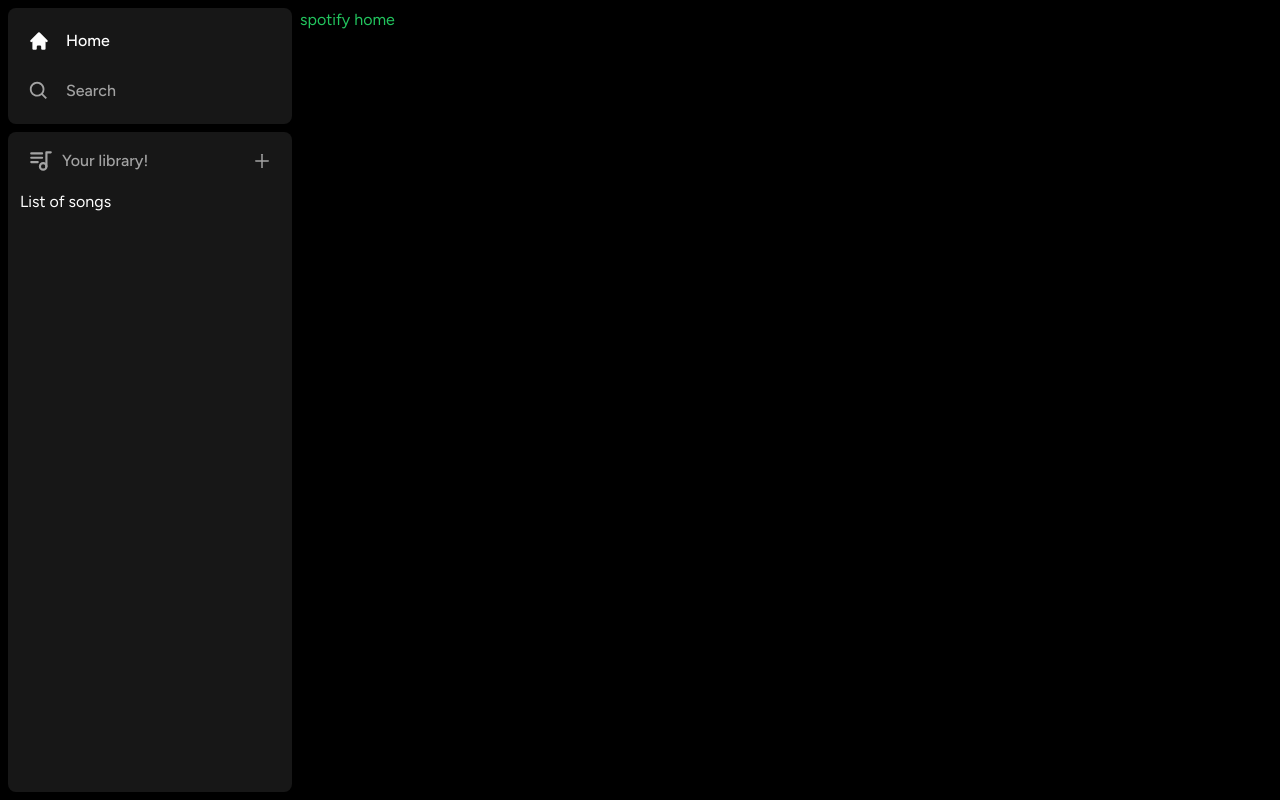
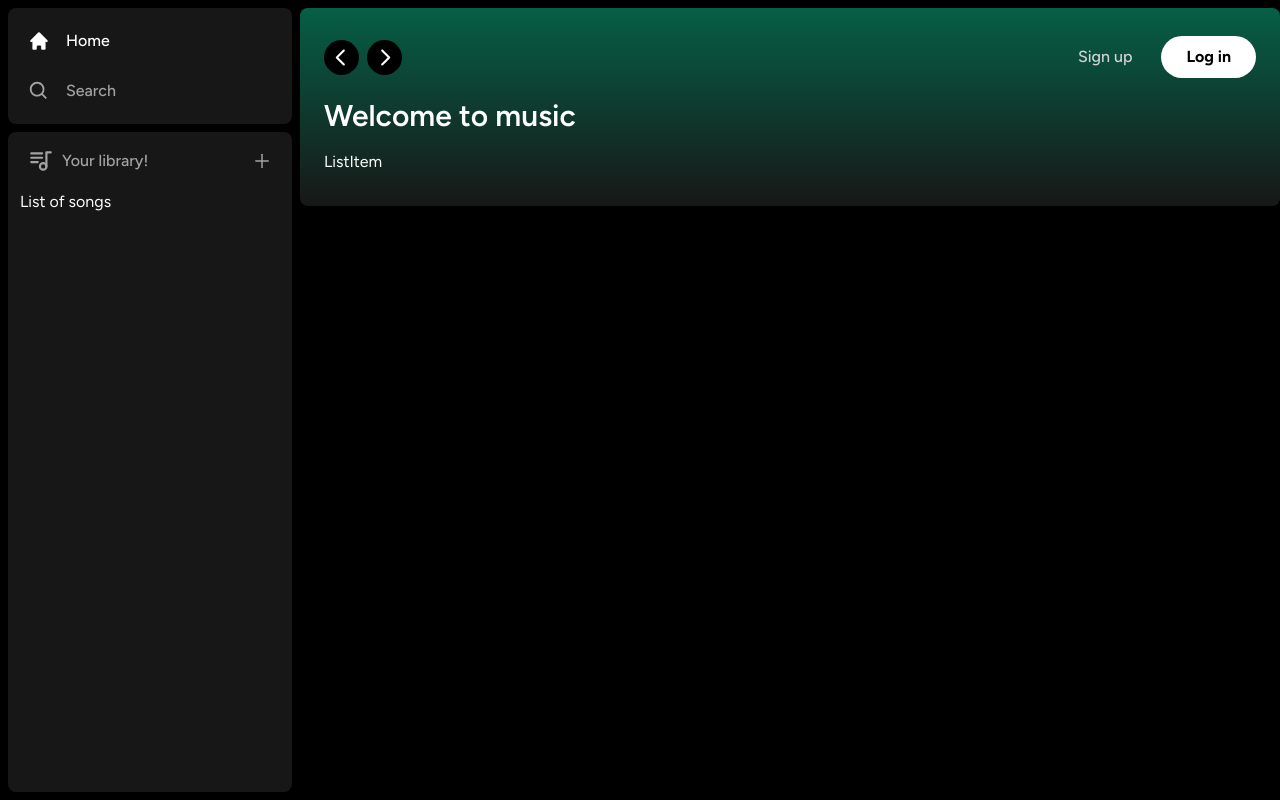
Before and after one commit to ahmadjafari86/spotify-clone, a Next.js app: page / in a window 1280 px wide. Built offline with nearby package versions, Linux system fonts and the light colour scheme.

Commit message:
feat: header

```diff
--- a/app/(site)/page.tsx
+++ b/app/(site)/page.tsx
@@ -1,8 +1,21 @@
+import Header from "@/components/Header";
+import ListItem from "@/components/ListItem";
 
 export default function Home() {
   return (
     <main>
-      <h2 className=' text-green-500'>spotify home</h2>
+      <h2 className="bg-neutral-900 rounded-lg h-full w-full overflow-hidden overflow-y-auto">
+        <Header>
+          <div className="mb-2">
+            <h1 className=" text-white text-3xl font-semibold">
+              Welcome to music
+            </h1>
+            <div className="gird grid-cols-1 sm:grid-cols-2 xl:grid-cols-3 2xl:grid-cols-4 gap-3 mt-4">
+              <ListItem />
+            </div>
+          </div>
+        </Header>
+      </h2>
     </main>
-  )
+  );
 }
--- /dev/null
+++ b/components/Button.tsx
@@ -0,0 +1,27 @@
+import { forwardRef } from "react";
+import { twMerge } from "tailwind-merge";
+
+interface ButtonProps extends React.ButtonHTMLAttributes<HTMLButtonElement> {}
+
+const Button = forwardRef<HTMLButtonElement, ButtonProps>(
+  ({ children, className, disabled, type = "button", ...props }, ref) => {
+    return (
+      <button
+        className={twMerge(
+          "w-full rounded-full bg-green-500 border border-transparent px-3 py-3 text-black font-bold disabled:cursor-not-allowed disabled:opacity-50 hover:opacity-75 transition",
+          className
+        )}
+        type={type}
+        disabled={disabled}
+        ref={ref}
+        {...props}
+      >
+        {children}
+      </button>
+    );
+  }
+);
+
+Button.displayName = "Button";
+
+export default Button;
--- /dev/null
+++ b/components/Header.tsx
@@ -0,0 +1,73 @@
+"use client";
+
+import { useRouter } from "next/navigation";
+import { twMerge } from "tailwind-merge";
+import { RxCaretLeft, RxCaretRight } from "react-icons/rx";
+import { HiHome } from "react-icons/hi";
+import { BiSearch } from "react-icons/bi";
+import Button from "./Button";
+
+interface HeaderProps {
+  children: React.ReactNode;
+  className?: string;
+}
+
+const Header: React.FC<HeaderProps> = ({ children, className }) => {
+  const router = useRouter();
+  const handleLogout = () => {
+    // handle logout here
+  };
+  return (
+    <div
+      className={twMerge(
+        "h-fit bg-gradient-to-b from-emerald-800 p-6",
+        className
+      )}
+    >
+      <div className="flex items-center justify-between w-full mb-4">
+        <div className="hidden md:flex items-center gap-x-2">
+          <button
+            className="flex items-center justify-center rounded-full bg-black hover:opacity-75 transition"
+            onClick={() => router.back()}
+          >
+            <RxCaretLeft className="text-white" size={35} />
+          </button>
+          <button
+            className="flex items-center justify-center rounded-full bg-black hover:opacity-75 transition"
+            onClick={() => router.forward()}
+          >
+            <RxCaretRight className="text-white" size={35} />
+          </button>
+        </div>
+        <div className="flex md:hidden items-center gap-x-2">
+          <button className="flex items-center justify-center rounded-full p-2 bg-white hover:opacity-75 transition">
+            <HiHome className="text-black" size={20} />
+          </button>
+          <button className="flex items-center justify-center rounded-full p-2 bg-white hover:opacity-75 transition">
+            <BiSearch className="text-black" size={20} />
+          </button>
+        </div>
+        <div className="flex items-center justify-center gap-x-4">
+          <>
+            <div>
+              <Button
+                className=" bg-transparent text-neutral-300 font-medium"
+                onClick={() => {}}
+              >
+                Sign up
+              </Button>
+            </div>
+            <div>
+              <Button className=" bg-white px-6 py-2" onClick={() => {}}>
+                Log in
+              </Button>
+            </div>
+          </>
+        </div>
+      </div>
+      {children}
+    </div>
+  );
+};
+
+export default Header;
--- /dev/null
+++ b/components/ListItem.tsx
@@ -0,0 +1,5 @@
+const ListItem = () => {
+  return <div>ListItem</div>;
+};
+
+export default ListItem;
```
